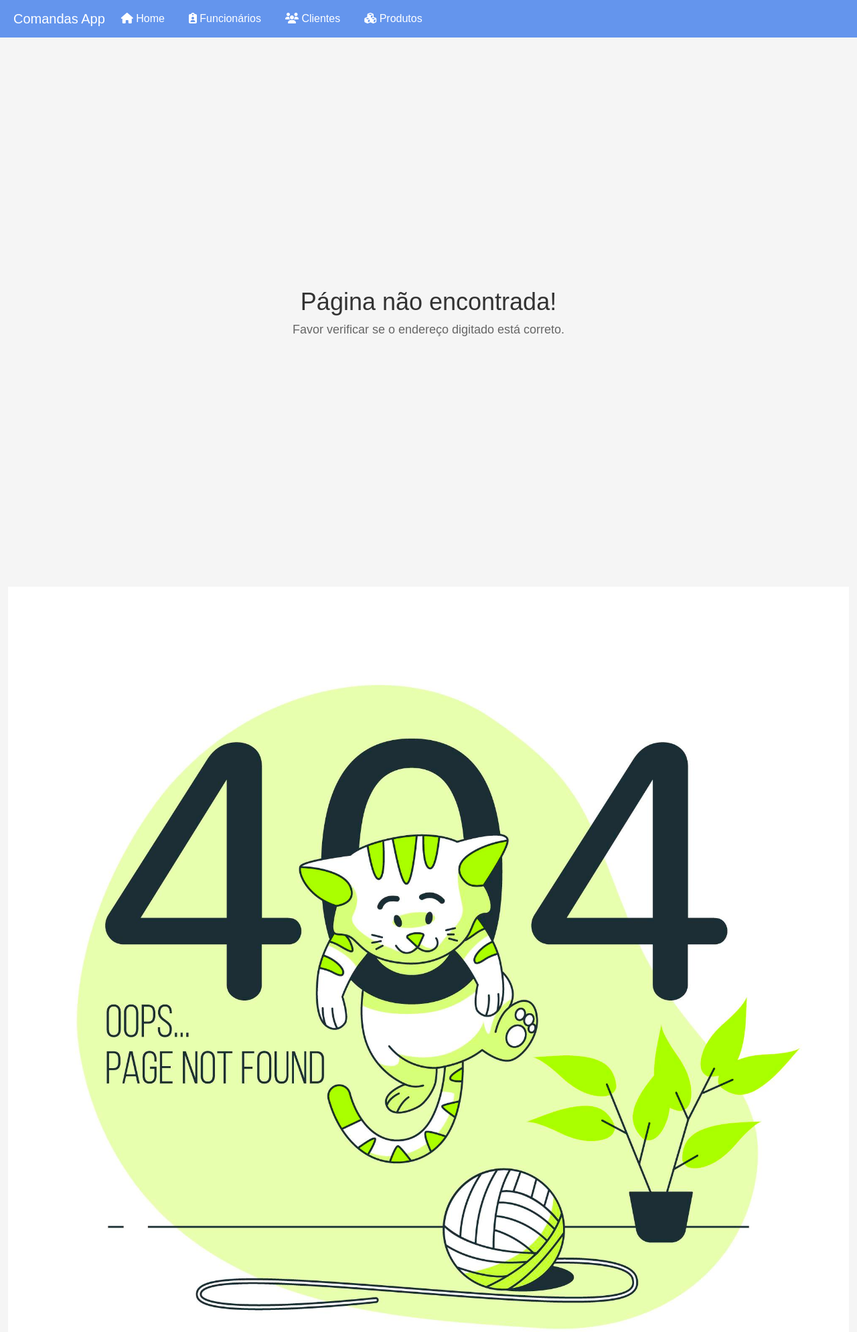
After one commit to Felipeguisc/comandas_app, a Flask app: template src/mod_error/templates/form404.html in a window 1280 px wide. The commit adds this page. Shown: the top 1989 px of the page at 67% size. Run offline with Flask 3, Linux system fonts and the light colour scheme; the template is opened without the code that fills it, so the values that code supplies are empty; some libraries are stand-ins or nearby versions.

Commit message:
Error 404 and 500 pages added

```diff
--- a/src/main.py
+++ b/src/main.py
@@ -1,6 +1,7 @@
 from flask import Flask
 
 # import blueprint criado
+from mod_error.error import bp_error
 from mod_funcionario.funcionario import bp_funcionario
 from mod_index.index import bp_index
 from mod_cliente.cliente import bp_cliente
@@ -9,6 +10,7 @@ from mod_produto.produto import bp_produto
 app = Flask(__name__)
 
 # registro das rotas do blueprint
+app.register_blueprint(bp_error)
 app.register_blueprint(bp_funcionario)
 app.register_blueprint(bp_index)
 app.register_blueprint(bp_cliente)
--- /dev/null
+++ b/src/mod_error/error.py
@@ -0,0 +1,11 @@
+from flask import Blueprint, render_template
+bp_error = Blueprint('error', __name__,
+template_folder='templates')
+
+@bp_error.app_errorhandler(404)
+def erro404(error):
+    return render_template("form404.html", erroHttp=error)
+
+@bp_error.app_errorhandler(500)
+def erro500(error):
+    return render_template("form500.html", erroHttp=error)
--- /dev/null
+++ b/src/mod_error/templates/form404.html
@@ -0,0 +1,16 @@
+{% extends "base.html" %}
+{% block title %}Page Not Found{% endblock %}
+{% block content %}
+<div class="error-container">
+    <h1>Página não encontrada!</h1>
+    <h3>Favor verificar se o endereço digitado está correto.</h3>
+</div>
+
+<figure>
+    <img class="error-image" src="{{ url_for('static', filename='Error404.jpeg') }}" alt="Erro 404">
+</figure>
+
+<div class="error-container">
+    <p>{{ erroHttp }}</p>
+</div>
+{% endblock %}
--- a/src/templates/base.html
+++ b/src/templates/base.html
@@ -75,6 +75,36 @@
             display: flex;
             justify-content: center;
         }
+
+        .error-container {
+            display: flex;
+            flex-direction: column;
+            align-items: center;
+            justify-content: center;
+            height: 100vh;
+        }
+
+        .error-container h1 {
+            font-size: 36px;
+            color: #333;
+            margin-bottom: 10px;
+        }
+
+        .error-container h3 {
+            font-size: 18px;
+            color: #666;
+            margin-bottom: 20px;
+        }
+
+        .error-image {
+            max-width: 100%;
+            height: auto;
+        }
+
+        .error-message {
+            font-size: 16px;
+            color: #888;
+        }
     </style>
 </head>
 
```
Also changed, not shown: src/mod_error/templates/form500.html (added, +16 -0 lines), src/static/Error404.jpeg (added), src/static/Error500.jpeg (added).
